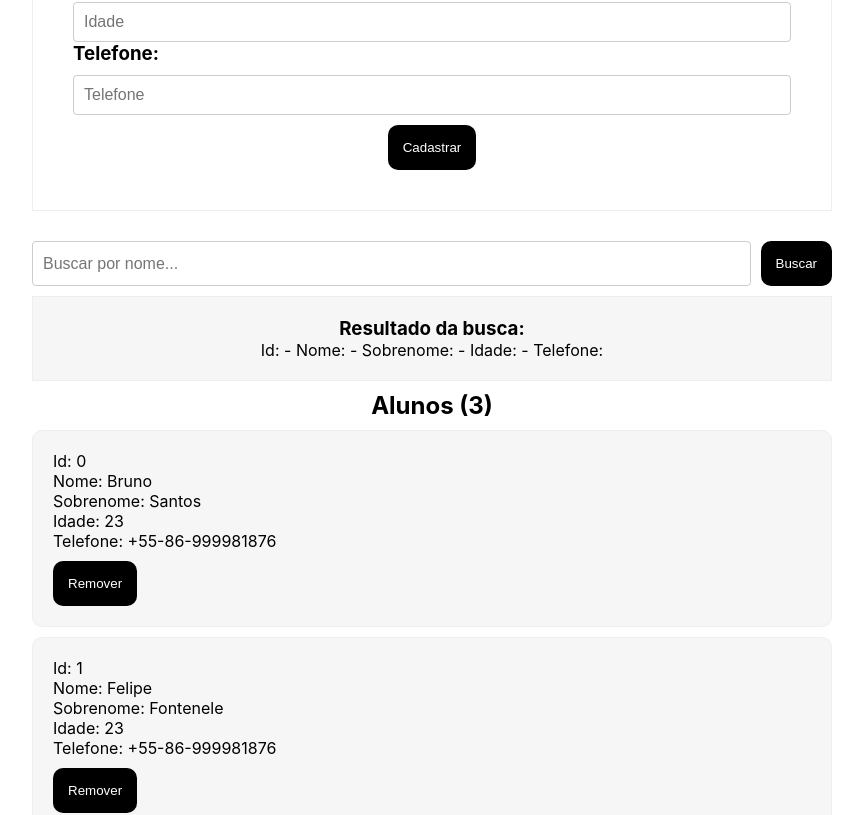
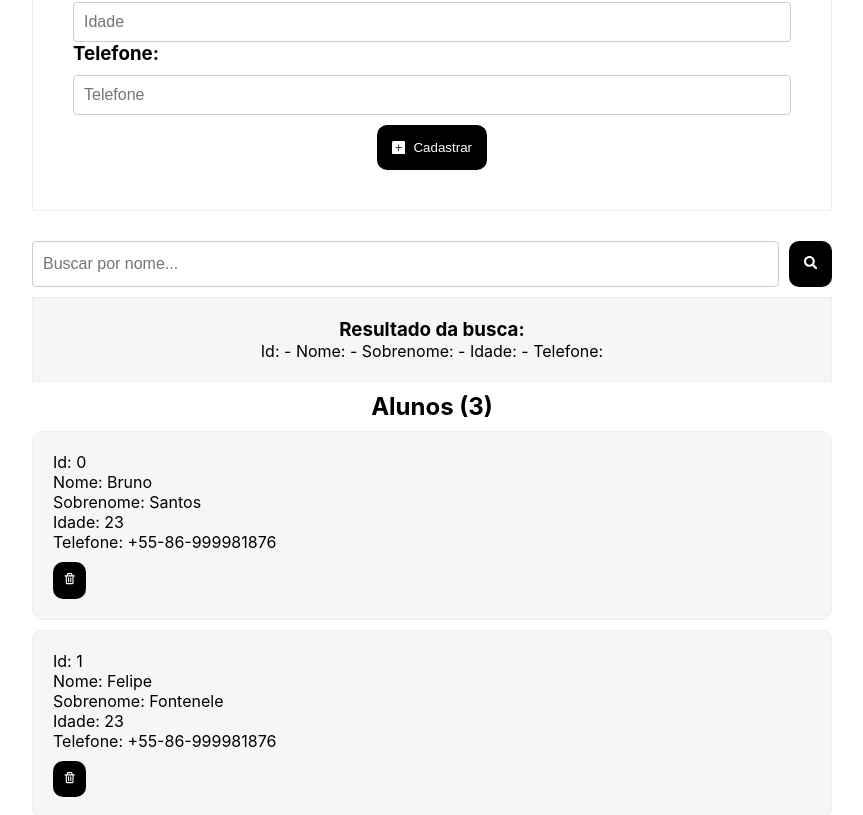
Before and after one commit to luizfelper/ArraysInJavascript, a React (Create React App) app: page / in a window 1280 px wide. Shown: the part 380-1195 px from the top of the page, without its empty margins (208-1071 px from the left). Built offline with nearby package versions, Linux system fonts and the light colour scheme.

Commit message:
Estilizar botões com component icons-react

```diff
--- a/package.json
+++ b/package.json
@@ -8,6 +8,7 @@
     "@testing-library/user-event": "^12.8.3",
     "react": "^17.0.2",
     "react-dom": "^17.0.2",
+    "react-icons": "^4.3.1",
     "react-scripts": "4.0.3",
     "web-vitals": "^1.1.2"
   },
--- a/src/App.css
+++ b/src/App.css
@@ -62,8 +62,19 @@ button {
   display: flex;
 }
 
+.btnCad {
+  display: flex;
+  align-items: center;
+  justify-content: space-between;
+  width: 110px;
+}
+
 .btnBuscar {
   margin-left: 10px;
+}
+
+.btnExcluir {
+  padding: 10px;
 }
 
 .boxResultadoBusca {
--- a/src/App.js
+++ b/src/App.js
@@ -1,5 +1,9 @@
 import './App.css';
 import React from 'react';
+import { BiTrash } from 'react-icons/bi';
+import { FaSearch } from 'react-icons/fa';
+import {BsFillPlusSquareFill} from 'react-icons/bs';
+
 function App() {
 
   const [dados, setDados] = React.useState([{
@@ -65,7 +69,7 @@ function App() {
             <h3>Telefone:</h3>
             <input type="number" name="telefone" placeholder="Telefone" />
             <div className="boxBtnCadastrar">
-              <button className="btnCad">Cadastrar</button>
+              <button className="btnCad"><BsFillPlusSquareFill />  Cadastrar</button>
             </div>
           </form>
         </div>
@@ -80,7 +84,7 @@ function App() {
           const encontrarDados = dados.find(dados => dados.Nome === value); //Função do Javascript que busca elemento no array passando como parâmentro o value do input
           console.log(encontrarDados);
           setDadosDaBusca(encontrarDados); //Atualiza o array de busca
-        }}>Buscar</button>
+        }}><FaSearch /></button>
         </form>
 
         <div className="boxResultadoBusca">
@@ -102,13 +106,13 @@ function App() {
                 <p>Telefone: {itemAtual.Telefone}</p>
                 <div>
                   <form>
-                    <button onClick={function excluir(e) { // Função para excluir elemento do array
+                    <button className="btnExcluir" onClick={function excluir(e) { // Função para excluir elemento do array
                       e.preventDefault();
                       delete dados[i];
                       const dadosAtuais = dados.filter(item => item !== null);
                       setDados(dadosAtuais);
                       console.log(dados);
-                    }}>Remover</button>
+                    }}><BiTrash></BiTrash></button>
                   </form>
 
                 </div>
```
Also changed, not shown: 1 other file (tests, documents, lock files or other folders).
